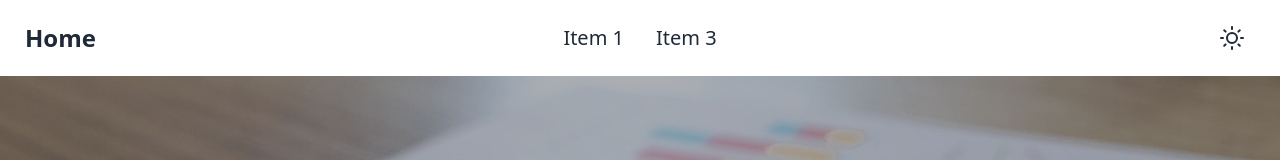
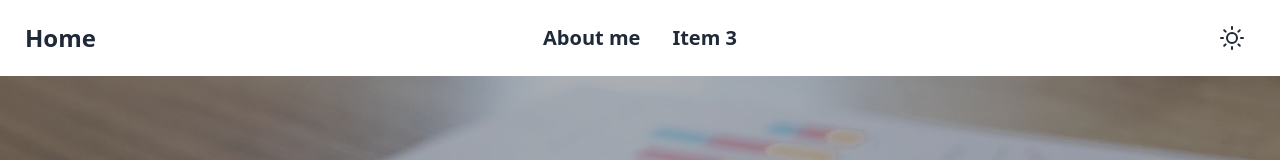
Before and after one commit to sadmanryanriad/talha-portfolio, a React (Vite) app: page / in a window 1280 px wide. Shown: the top 160 px of the page. Built offline with nearby package versions, Linux system fonts and the light colour scheme.

Commit message:
react-router-hash-link added for single page navigation and custom hook: useScrollToTop created

```diff
--- a/package.json
+++ b/package.json
@@ -16,6 +16,7 @@
     "react-dom": "^18.2.0",
     "react-icons": "^4.11.0",
     "react-router-dom": "^6.17.0",
+    "react-router-hash-link": "^2.4.3",
     "sort-by": "^1.2.0"
   },
   "devDependencies": {
--- a/src/Components/pages/Home.jsx
+++ b/src/Components/pages/Home.jsx
@@ -1,11 +1,23 @@
 import Banner from "../Home/sections/Banner";
 import AboutMe from "../Home/sections/aboutMe/AboutMe";
+import useScrollToTop from "../../Hooks/useScrollToTop";
 
 const Home = () => {
+    const { isScrollVisible, scrollToTop } = useScrollToTop(200);
+
   return (
     <div className="space-y-8">
       <Banner></Banner>
       <AboutMe></AboutMe>
+      {/* Render the scroll-to-top button when showScrollButton is true */}
+      {isScrollVisible && (
+        <button
+          className="fixed bottom-10 right-10 p-3 bg-blue-500 text-white rounded-full cursor-pointer"
+          onClick={scrollToTop}
+        >
+          Scroll to Top
+        </button>
+      )}
     </div>
   );
 };
--- a/src/Components/shared/Navbar.jsx
+++ b/src/Components/shared/Navbar.jsx
@@ -1,15 +1,16 @@
 import { Link } from "react-router-dom";
 
 import ThemeButton from "../mini-components/ThemeButton";
+import { HashLink } from "react-router-hash-link";
 
 const Navbar = () => {
-
-
   const navItems = (
     <>
-      <li>
-        <a>Item 1</a>
-      </li>
+      <HashLink smooth to={"#about-me"}>
+        <li>
+          <a>About me</a>
+        </li>
+      </HashLink>
       <li>
         <a>Item 3</a>
       </li>
@@ -44,17 +45,17 @@ const Navbar = () => {
               {navItems}
             </ul>
           </div>
-          <Link to={'/'}><a className="btn btn-ghost normal-case text-2xl">Home</a></Link>
+          <Link to={"/"}>
+            <a className="btn btn-ghost normal-case text-2xl">Home</a>
+          </Link>
         </div>
-        <div className="navbar-center hidden lg:flex">
-          <ul className="menu menu-horizontal px-1 text-xl">
-            {navItems}
-          </ul>
+        <div className="navbar-center hidden font-semibold lg:flex">
+          <ul className="menu menu-horizontal px-1 text-xl">{navItems}</ul>
         </div>
         <div className="navbar-end flex gap-6 md:gap-12 items-center">
-            <div className="text-xl sm:text-2xl">
-                <ThemeButton></ThemeButton>
-            </div>
+          <div className="text-xl sm:text-2xl">
+            <ThemeButton></ThemeButton>
+          </div>
         </div>
       </div>
     </>
--- /dev/null
+++ b/src/Hooks/useScrollToTop.jsx
@@ -0,0 +1,33 @@
+import { useEffect, useState } from "react";
+
+const useScrollToTop = (scrollThreshold = 40) => {
+  const [isScrollVisible, setScrollVisible] = useState(false);
+
+  // Function to handle scrolling to the top of the page
+  const scrollToTop = () => {
+    window.scrollTo({ top: 0, behavior: "smooth" });
+  };
+
+  // Add an event listener to check the scroll position
+  useEffect(() => {
+    const handleScroll = () => {
+      if (window.scrollY > scrollThreshold) {
+        setScrollVisible(true);
+      } else {
+        setScrollVisible(false);
+      }
+    };
+
+    // Attach the event listener when the component mounts
+    window.addEventListener("scroll", handleScroll);
+
+    // Clean up the event listener when the component unmounts
+    return () => {
+      window.removeEventListener("scroll", handleScroll);
+    };
+  }, [scrollThreshold]);
+
+  return { isScrollVisible, scrollToTop };
+};
+
+export default useScrollToTop;
```
Also changed, not shown: 1 other file (tests, documents, lock files or other folders). Lines whose indentation alone changed are shown as unchanged.
